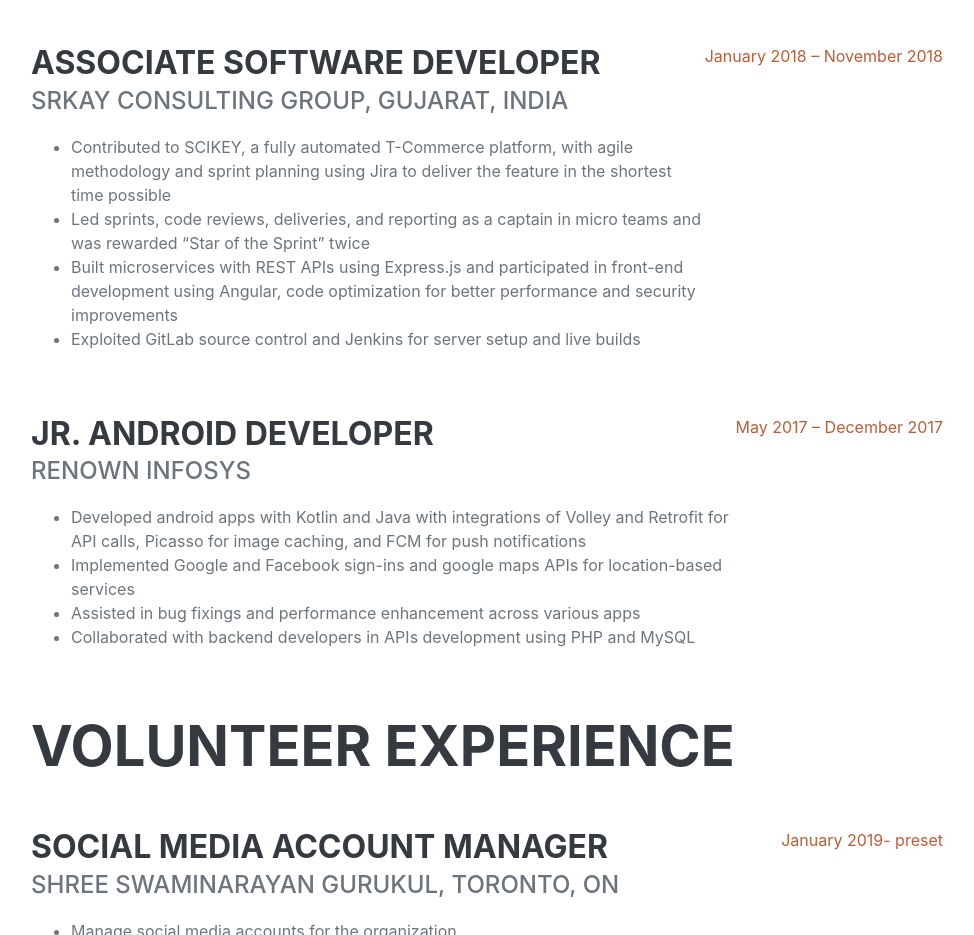
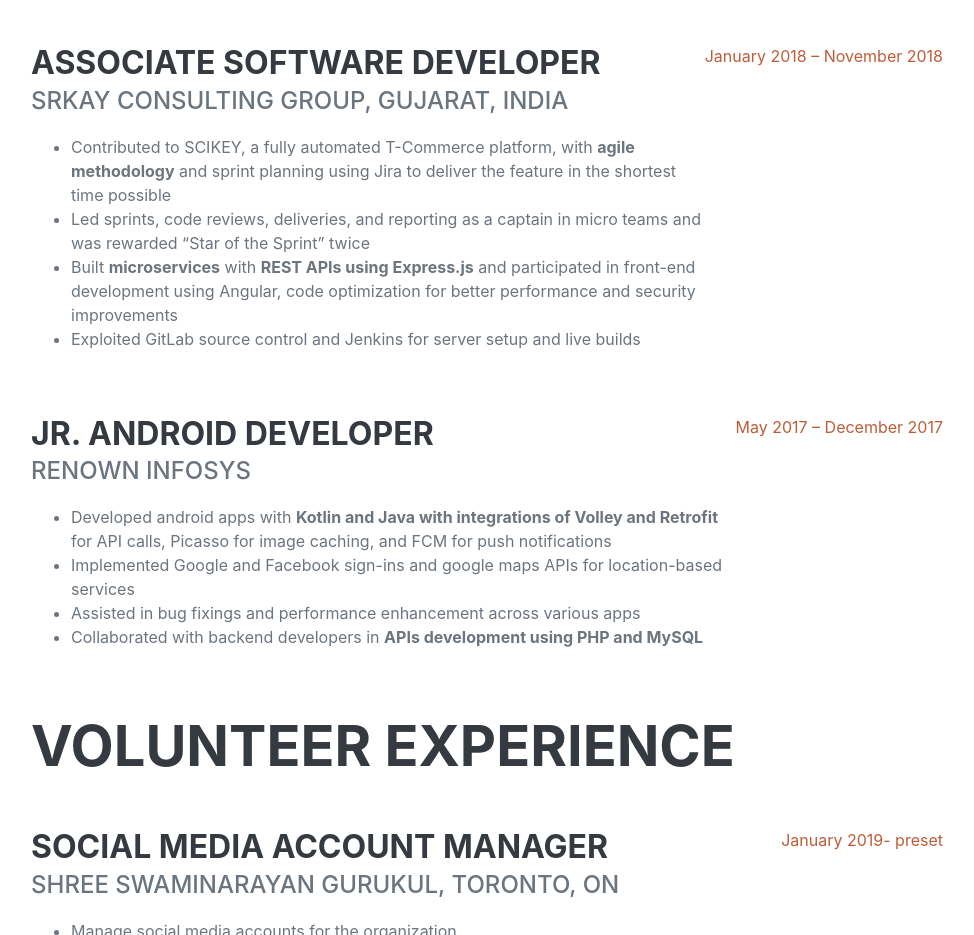
Before and after one commit to shankar213/cshankar.github.io, a plain HTML site: page index.html in a window 1280 px wide. Shown: the part 2720-3655 px from the top of the page, without its empty margins (289-1263 px from the left). Drawn offline with nearby package versions, Linux system fonts and the light colour scheme; a web font is replaced by a local one.

Commit message:
update content

```diff
--- a/index.html
+++ b/index.html
@@ -167,9 +167,9 @@
                             <h3 class="mb-0">Associate Software Developer</h3>
                             <div class="subheading mb-3">SRKAY Consulting Group, Gujarat, India</div>
                             <ul>
-                                <li>Contributed to SCIKEY, a fully automated T-Commerce platform, with agile methodology and sprint planning using Jira to deliver the feature in the shortest time possible</li>
+                                <li>Contributed to SCIKEY, a fully automated T-Commerce platform, with <strong>agile methodology</strong> and sprint planning using Jira to deliver the feature in the shortest time possible</li>
                                 <li>Led sprints, code reviews, deliveries, and reporting as a captain in micro teams and was rewarded “Star of the Sprint” twice</li>
-                                <li>Built microservices with REST APIs using Express.js and participated in front-end development using Angular, code optimization for better performance and security improvements</li>
+                                <li>Built <strong>microservices</strong> with <strong>REST APIs using Express.js</strong> and participated in front-end development using Angular, code optimization for better performance and security improvements</li>
                                 <li>Exploited GitLab source control and Jenkins for server setup and live builds</li>
                             </ul>
                         </div>
@@ -180,10 +180,10 @@
                             <h3 class="mb-0">Jr. Android Developer</h3>
                             <div class="subheading mb-3">Renown Infosys</div>
                             <ul>
-                                <li>Developed android apps with Kotlin and Java with integrations of Volley and Retrofit for API calls, Picasso for image caching, and FCM for push notifications</li>
-                                <li>Implemented Google and Facebook sign-ins and google maps APIs for location-based services </li>
+                                <li>Developed android apps with <strong>Kotlin and Java with integrations of Volley and Retrofit</strong> for API calls, Picasso for image caching, and FCM for push notifications</li>
+                                <li>Implemented <string>Google and Facebook sign-ins and google maps APIs</string> for location-based services </li>
                                 <li>Assisted in bug fixings and performance enhancement across various apps</li>
-                                <li>Collaborated with backend developers in APIs development using PHP and MySQL</li>
+                                <li>Collaborated with backend developers in <strong>APIs development using PHP and MySQL</strong></li>
                             </ul>
                         </div>
                         <div class="flex-shrink-0"><span class="text-primary">May 2017 – December 2017</span></div>
```
